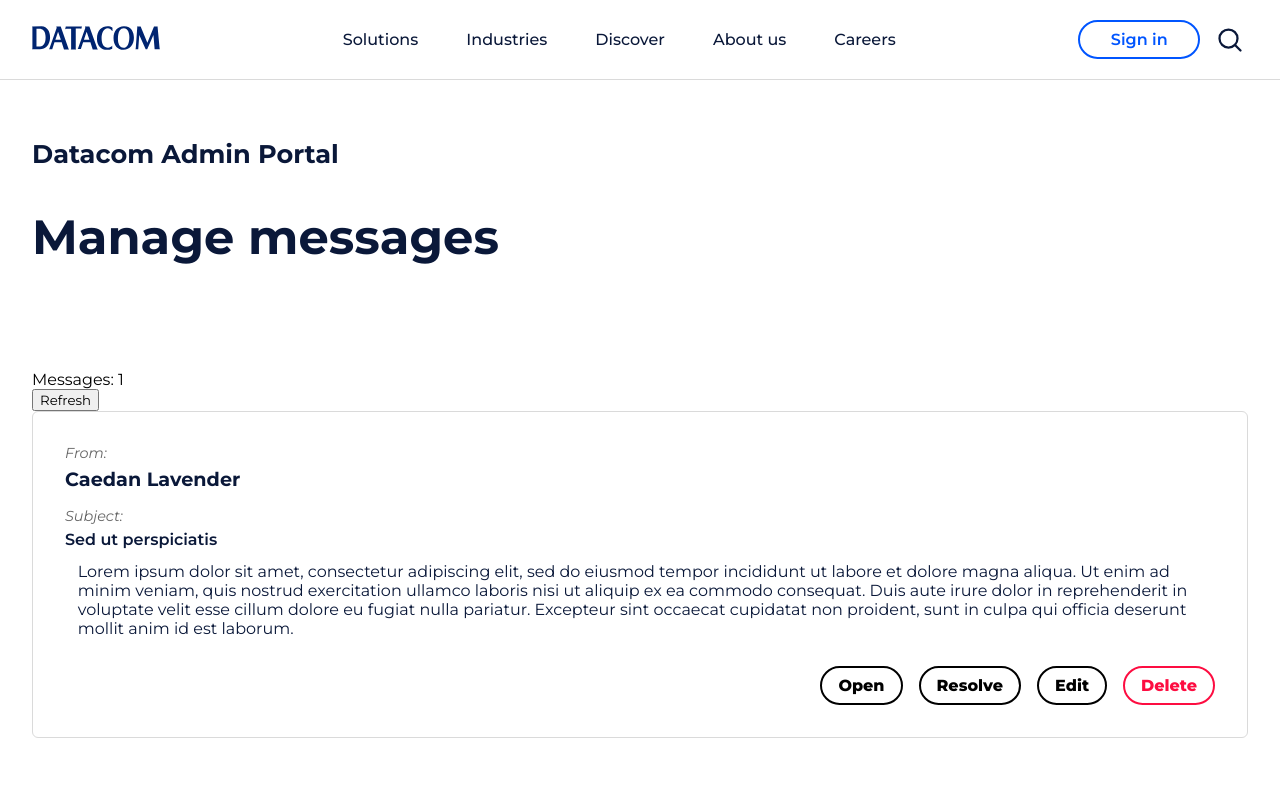
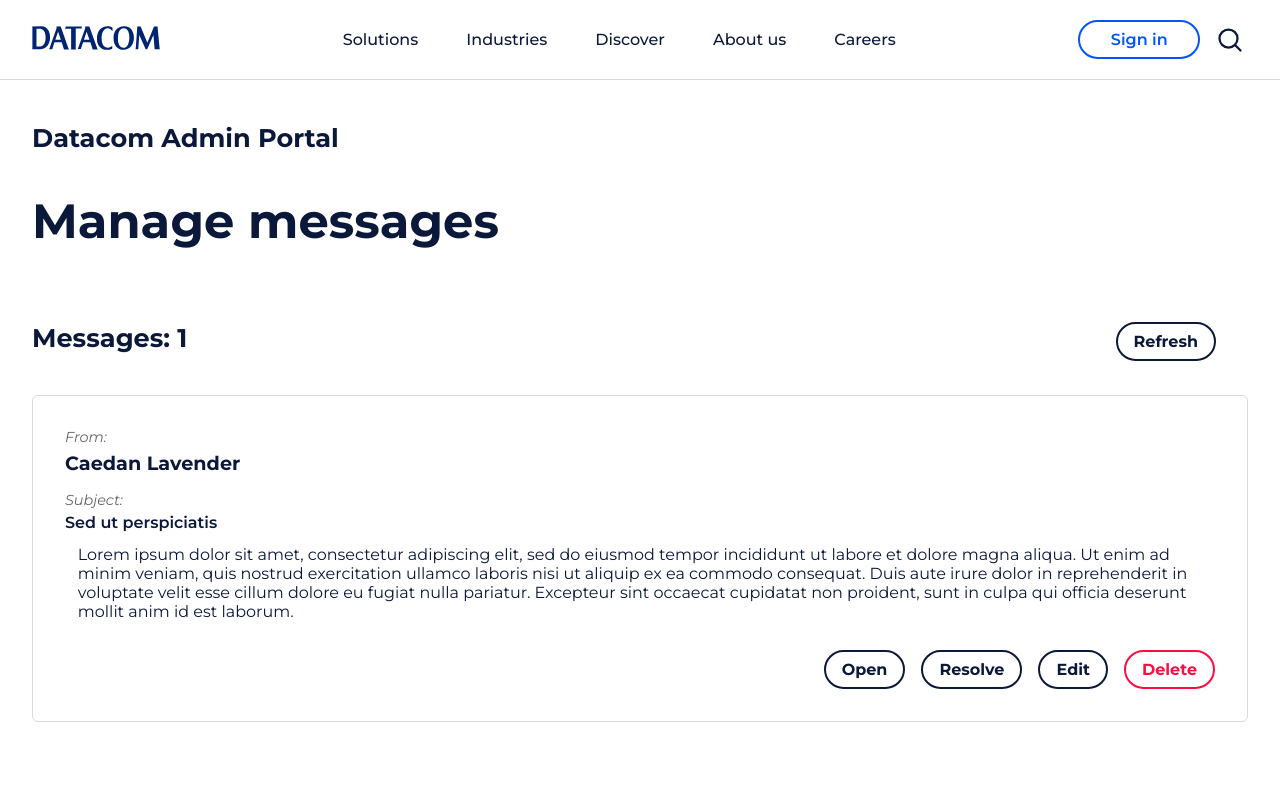
Before and after one commit to caedanl/datacom, a React (Create React App) app in the folder client/: page /admin in a window 1280 px wide. Shown: the top 800 px of the page. Built offline with nearby package versions, Linux system fonts and the light colour scheme.

Commit message:
Updated crud styling

```diff
--- a/client/src/App.css
+++ b/client/src/App.css
@@ -5,7 +5,9 @@
    --light-gray: #dadada;
    --superlight-gray: #f0f0f0;
    --dark-blue: #0a1839;
+   --dark-blue-t: #0a18394d;
    --blue: #0055ff;
+   --blue-t: #0055ff4d;
    --green: #00e244;
    --green-t: #00e2444d;
    --orange: #ff7b00;
@@ -39,3 +41,19 @@
 h3 {
    font-size: 1.6rem;
 }
+
+.bottomHeavy {
+   margin-top: 0;
+}
+
+.topHeavy {
+   margin-bottom: 0;
+}
+
+.margin-2-1 {
+   margin: 2em 1em;
+}
+
+.margin-0-2 {
+   margin: 0 2em;
+}
--- a/client/src/components/CRUD.js
+++ b/client/src/components/CRUD.js
@@ -24,8 +24,10 @@
 
    return (
       <>
-         <div>Messages: {messageData.length}</div>
-         <button onClick={getMessages}>Refresh</button>
+         <div className="crudHeader">
+            <h3 className='bottomHeavy'>Messages: {messageData.length}</h3>
+            <button className='crudButton margin-0-2' onClick={getMessages}>Refresh</button>
+         </div>
          {
             messageData.map((item) => (
                <div className='crudCard'>
@@ -37,10 +39,14 @@
                   <div className='message'>{item.message}</div>
                   </div>
                   <div className='crudControls'>
-                     <button className='crudButton' id="open">Open</button>
-                     <button className='crudButton' id="resolve">Resolve</button>
-                     <button className='crudButton' id="edit">Edit</button>
-                     <button className='crudButton' id="delete">Delete</button>
+                     <div className='crudControlsInner'>
+                        <button className='crudButton' id="open">Open</button>
+                        <button className='crudButton' id="resolve">Resolve</button>
+                     </div>
+                     <div className='crudControlsInner'>
+                        <button className='crudButton' id="edit">Edit</button>
+                        <button className='crudButton' id="delete">Delete</button>
+                     </div>
                   </div>
                </div>
             ))
--- a/client/src/styles/Body.css
+++ b/client/src/styles/Body.css
@@ -1,5 +1,5 @@
 section {
-   padding: 2em;
+   padding: 1em 2em;
    max-width: var(--content-limit);
    margin: 0 auto;
 }
--- a/client/src/styles/CRUD.css
+++ b/client/src/styles/CRUD.css
@@ -1,3 +1,10 @@
+.crudHeader {
+   display: flex;
+   justify-content: space-between;
+   align-items: flex-start;
+   padding-bottom: 1em;
+}
+
 .crudCard {
    width: 100%;
    display: flex;
@@ -11,6 +18,17 @@
    -o-border-radius: 6px;
    color: var(--dark-blue);
    gap: 1em;
+   user-select: none;
+   transition: all 200ms;
+   -webkit-transition: all 200ms;
+   -moz-transition: all 200ms;
+   -ms-transition: all 200ms;
+   -o-transition: all 200ms;
+}
+
+
+.crudCard:hover {
+   box-shadow: rgba(17, 17, 26, 0.05) 0px 4px 16px, rgba(17, 17, 26, 0.05) 0px 8px 32px;
 }
 
 .crudContent {
@@ -21,21 +39,27 @@
 .crudControls {
    display: flex;
    justify-content: end;
+   flex-wrap: wrap;
+   gap: 1em;
+}
+
+.crudControlsInner {
+   display: flex;
    gap: 1em;
 }
 
 .crudButton {
-   color: black;
-   margin-top: auto;
+   color: var(--dark-blue);
+   /* margin-top: auto; */
    padding: 0.5em 1em;
    font-size: 1rem;
-   font-weight: 800;
+   font-weight: 700;
    border-radius: 500px;
    -webkit-border-radius: 500px;
    -moz-border-radius: 500px;
    -ms-border-radius: 500px;
    -o-border-radius: 500px;
-   border: 2px solid black;
+   border: 2px solid var(--dark-blue);
    cursor: pointer;
    transition: all 150ms;
    background-color: white;
@@ -45,19 +69,22 @@
    -o-transition: all 150ms;
 }
 
-.crudButton:is(:hover, :focus) {
+.crudButton:is(:hover) {
    outline: none;
+   background-color: var(--dark-blue);
+   color: white;
+   box-shadow: 0px 0px 15px 2px var(--dark-blue-t);
 }
 
-.crudButton#open:is(:hover, :focus) {
+.crudButton#open:is(:hover) {
    color: white;
    border-color: var(--blue);
    background-color: var(--blue);
-   box-shadow: 0px 0px 15px 2px rgba(0,85,255,0.3);
+   box-shadow: 0px 0px 15px 2px var(--blue-t);
 }
 
 
-.crudButton#resolve:is(:hover, :focus) {
+.crudButton#resolve:is(:hover) {
    color: white;
    border-color: var(--green);
    background-color: var(--green);
@@ -65,7 +92,7 @@
 }
 
 
-.crudButton#edit:is(:hover, :focus) {
+.crudButton#edit:is(:hover) {
    color: white;
    border-color: var(--orange);
    background-color: var(--orange);
@@ -77,7 +104,7 @@
    border-color: var(--red);
 }
 
-.crudButton#delete:is(:hover, :focus) {
+.crudButton#delete:is(:hover) {
    color: white;
    border-color: var(--red);
    background-color: var(--red);
```
